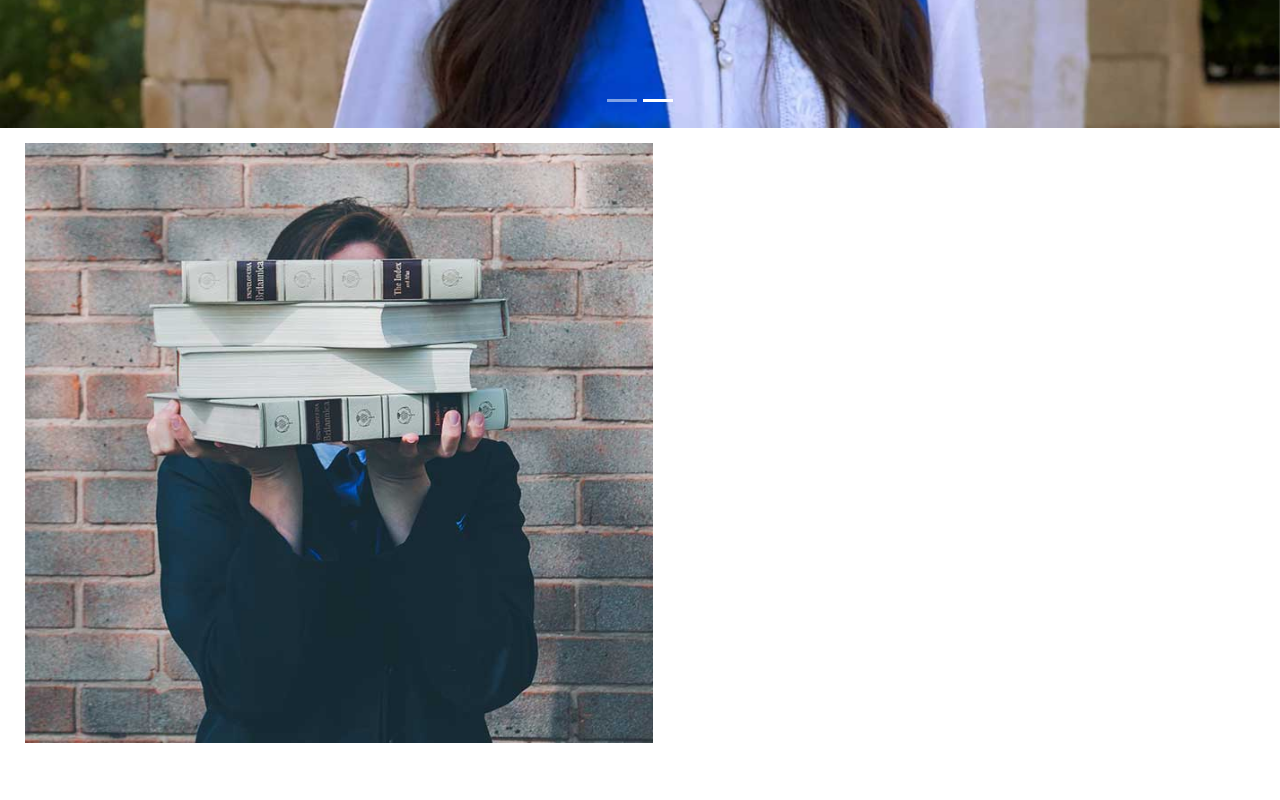
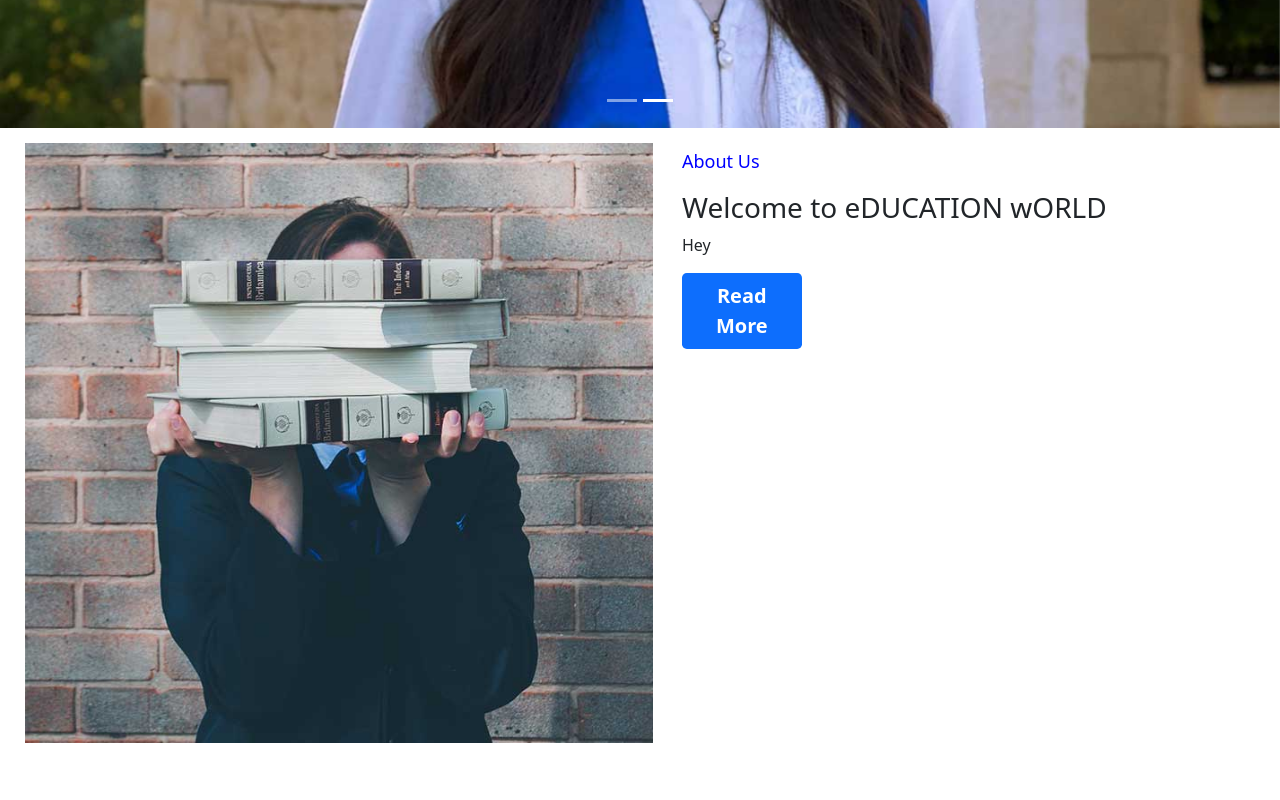
Before and after one commit to sgoel2718/Major-Project, a React (Create React App) app: page /Education in a window 1280 px wide. Shown: the part 660-1460 px from the top of the page. Built offline with nearby package versions, Linux system fonts and the light colour scheme.

Commit message:
About Us Section

```diff
--- a/src/components/Education.css
+++ b/src/components/Education.css
@@ -7,14 +7,6 @@ h2 {
 	font-family: "Segoe UI", Tahoma, Geneva, Verdana, sans-serif;
 	font-size: 50px;
 	font-weight: bold;
-}
-
-h1 {
-	position: absolute;
-	color: whitesmoke;
-	top: 45%;
-	width: 100%;
-	text-align: center;
 }
 
 .im {
@@ -30,3 +22,17 @@ h1 {
 	margin-bottom: 15%;
 	margin-left: 25px;
 }
+
+.size {
+	font-size: large;
+	padding-top: 20px;
+	color: blue;
+}
+
+div {
+	text-align: left;
+}
+
+.alignment {
+	margin-left: 30px;
+}
--- a/src/components/Education.js
+++ b/src/components/Education.js
@@ -6,6 +6,7 @@ import education1 from "./images/carousel-2.jpg";
 import Cards from "./Cards";
 import "./Education.css";
 import about from "./images/about.jpg";
+import { Button } from "react-bootstrap";
 
 function CarouselFadeExample() {
 	return (
@@ -33,7 +34,24 @@ function CarouselFadeExample() {
 					<Grid item xs={6}>
 						<img className="imgg" src={about} alt="about" />
 					</Grid>
-					<Grid item xs={6}></Grid>
+					<Grid item xs={6}>
+						<div className="alignment">
+							<p className="size">About Us</p>
+							<h3>Welcome to eDUCATION wORLD</h3>
+							<p>Hey</p>
+							<Button
+								size="lg"
+								style={{
+									// backgroundColor: "#06BBCC",
+									border: "none",
+									fontWeight: "bold",
+									width: "20%",
+								}}
+							>
+								Read More
+							</Button>
+						</div>
+					</Grid>
 				</Grid>
 			</Box>
 
```
